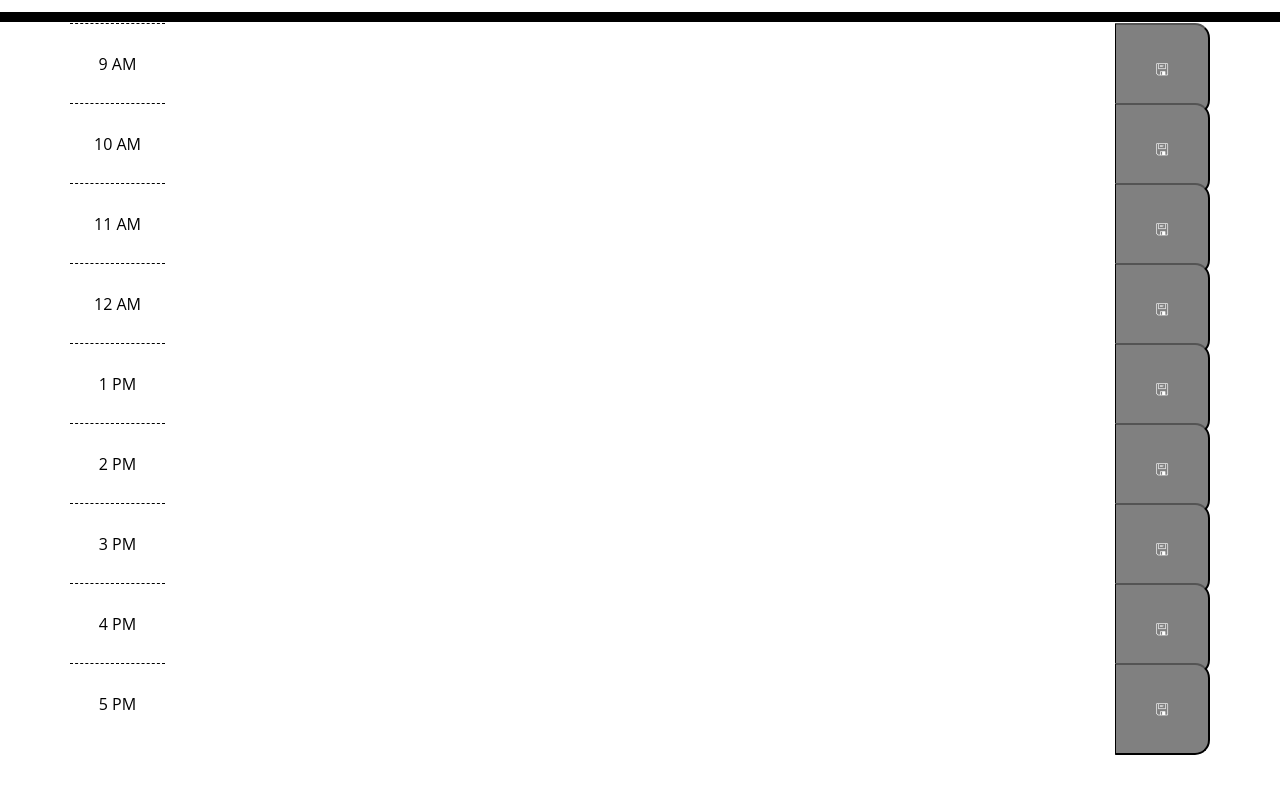
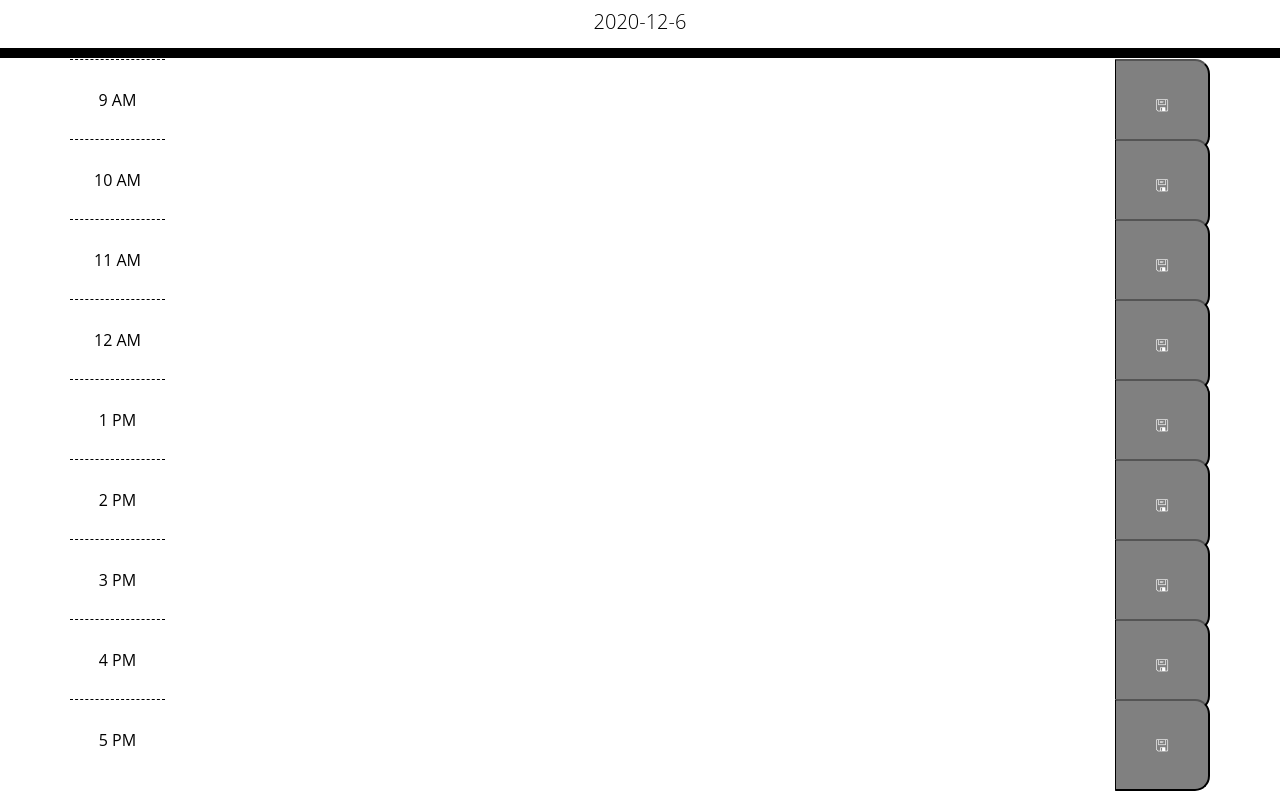
Before and after one commit to MaverickWilkinson/Day-Planner, a plain HTML site: page index.html in a window 1280 px wide. Shown: the part 118-912 px from the top of the page. Before the commit the page ends 876 px from the top, so only its background shows below. Drawn offline with nearby package versions, Linux system fonts and the light colour scheme.

Commit message:
added moment.js functionality so that the website will now present the date below the header.

```diff
--- a/Assets/script.js
+++ b/Assets/script.js
@@ -4,7 +4,14 @@ var endTime = 17;
 var taskArray = new Array(endTime - startTime);
 $(document).ready(function(){
     displayTimeCards();
+    doTheTimeStuff();
 })
+
+function doTheTimeStuff(){
+    let currentDate = new moment();
+    $("#currentDay").append(currentDate.format('YYYY-M-D'));
+}
+
 function displayTimeCards(){
     for(let i = startTime; i <= endTime; i++){
         let displayTime = i;
```
Also changed, not shown: index.html (+1 -1 lines).
